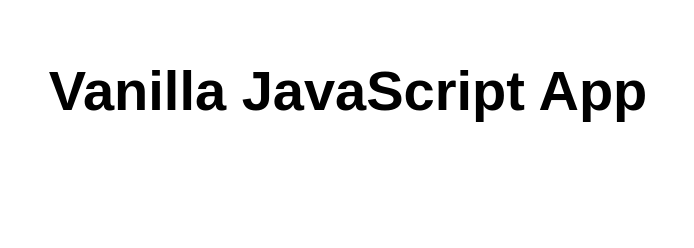
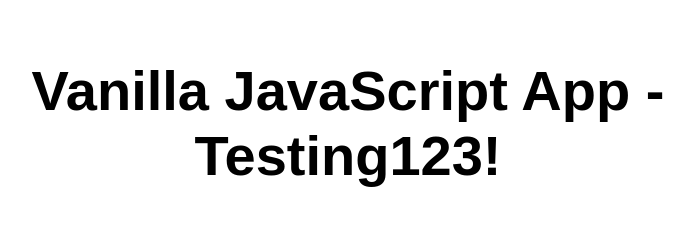
Before and after one commit to cbreece2/my-first-static-web-app, a plain HTML site: page src/index.html in a window 1280 px wide. Shown: the whole page, without its empty margins (292-986 px from the left). Drawn offline with Linux system fonts and the light colour scheme.

Commit message:
Update index.html to add 'testing123'
for testing deployment

```diff
--- a/src/index.html
+++ b/src/index.html
@@ -10,7 +10,7 @@
 
 <body>
   <main>
-    <h1>Vanilla JavaScript App</h1>
+    <h1>Vanilla JavaScript App - Testing123!</h1>
   </main>
 </body>
 
```
